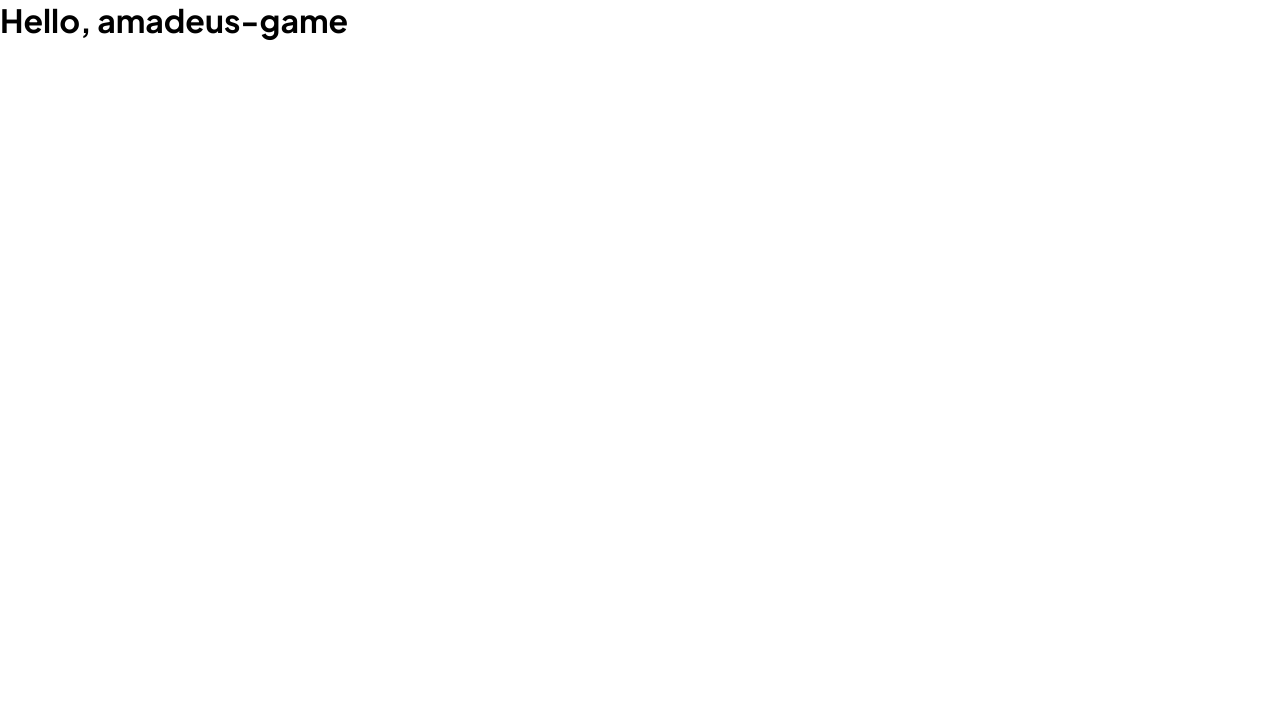
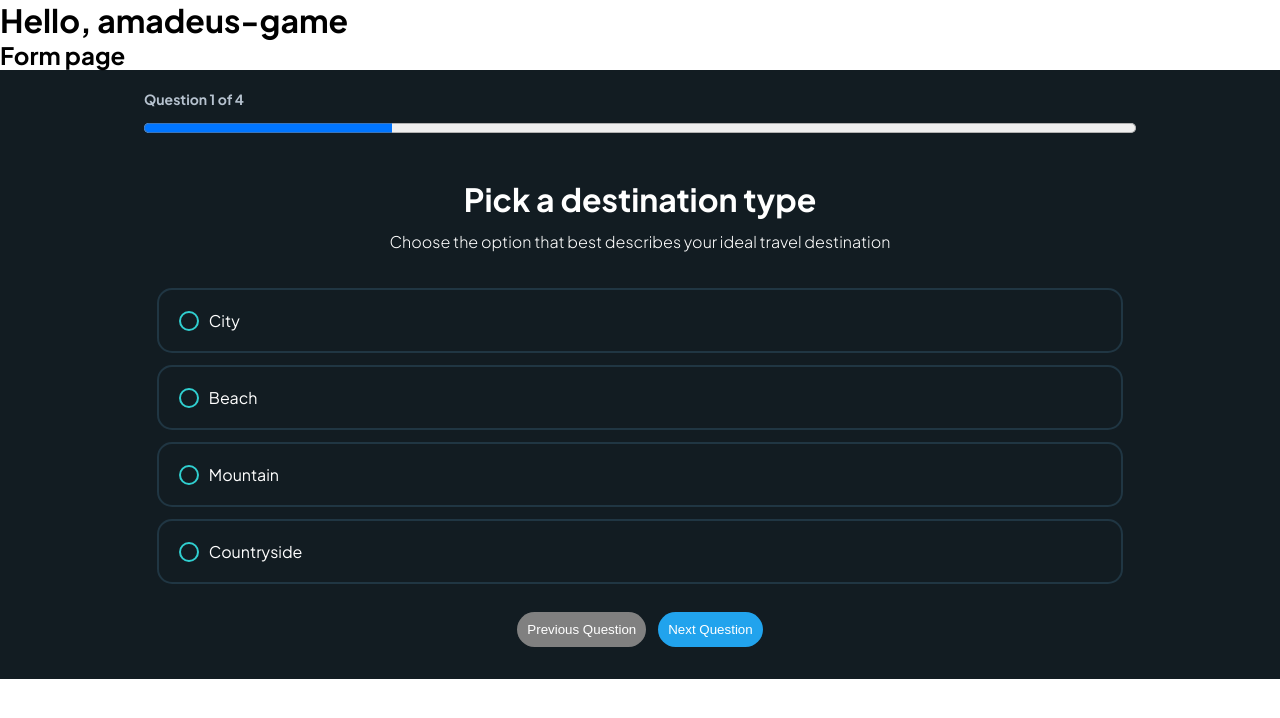
Before and after one commit to IsaacBerri/amadeus_game, an Angular app: page /form in a window 1280 px wide. Shown: the top 718 px of the page. Built offline with nearby package versions, Linux system fonts and the light colour scheme; a web font is replaced by a local one.

Commit message:
Updating styles from the progress bar

```diff
--- a/src/app/app.component.html
+++ b/src/app/app.component.html
@@ -1,2 +1,2 @@
-
 <h1>Hello, amadeus-game</h1>
+<router-outlet/>
--- a/src/app/components/progress-bar/progress-bar.component.html
+++ b/src/app/components/progress-bar/progress-bar.component.html
@@ -1,14 +1,6 @@
-<!DOCTYPE html>
-<main>
-  <div class="contenido">
-    <div class="progress-text">Question 1 of 4</div>
-    <div>
-      <progress class="progress-bar" id="bar" max="4" value="1">Question 1</progress>
-    </div>
-
-    <!--Barra de prueba con div-->
-    <div class="bar">
-      <div class="progress" style="width: 100%"></div>
-    </div>
+<section class="content">
+  <h5 class="progress-text">Question 1 of 4</h5>
+  <div>
+    <progress class="progress-bar" id="bar" max="4" value="1">Question 1</progress>
   </div>
-</main>
+</section>
--- a/src/app/components/progress-bar/progress-bar.component.scss
+++ b/src/app/components/progress-bar/progress-bar.component.scss
@@ -1,21 +1,17 @@
-@import url('https://fonts.googleapis.com/css2?family=Nunito:ital,wght@0,200..1000;1,200..1000&family=Open+Sans:ital,wght@0,300..800;1,300..800&family=Roboto:ital,wght@0,100;0,300;0,400;0,500;0,700;0,900;1,100;1,300;1,400;1,500;1,700;1,900&display=swap');
-@import url('https://fonts.googleapis.com/css2?family=Nunito:ital,wght@0,200..1000;1,200..1000&family=Open+Sans:ital,wght@0,300..800;1,300..800&family=Oxygen:wght@300;400;700&family=Roboto:ital,wght@0,100;0,300;0,400;0,500;0,700;0,900;1,100;1,300;1,400;1,500;1,700;1,900&display=swap');
-@import url('https://fonts.googleapis.com/css2?family=Nunito:ital,wght@0,200..1000;1,200..1000&family=Open+Sans:ital,wght@0,300..800;1,300..800&family=Oxygen:wght@300;400;700&family=Roboto:ital,wght@0,100;0,300;0,400;0,500;0,700;0,900;1,100;1,300;1,400;1,500;1,700;1,900&family=Ubuntu:ital,wght@0,300;0,400;0,500;0,700;1,300;1,400;1,500;1,700&display=swap');
-
 $primario: #335368;
 $secundario: #22A1EB;
 $background: #121C22;
 $letra:#b6c2cf;
 
-.contenido{
+.content{
   width: 100%;
   height: 100%;
-  padding-bottom: 2rem;
+  padding: 20px;
   background-color: $background;
 }
 .progress-text {
+  margin-bottom: 10px;
   padding: 0 10%;
-  font-family: "Roboto", Helvetica, sans-serif;
   font-size: 14px;
   //line-height: 20px;
   color: $letra;
--- a/src/app/pages/form/form.component.html
+++ b/src/app/pages/form/form.component.html
@@ -1,4 +1,5 @@
 <main class="main">
   <h2>Form page</h2>
+  <app-progress-bar/>
   <app-questions-section/>
 </main>
--- a/src/app/pages/form/form.component.ts
+++ b/src/app/pages/form/form.component.ts
@@ -1,9 +1,10 @@
 import { Component } from '@angular/core';
+import { ProgressBarComponent } from '@components/progress-bar/progress-bar.component';
 import { QuestionsSectionComponent } from '@components/questions-section/questions-section.component';
 @Component({
   selector: 'app-form',
   standalone: true,
-  imports: [QuestionsSectionComponent],
+  imports: [QuestionsSectionComponent, ProgressBarComponent],
   templateUrl: './form.component.html',
   styleUrl: './form.component.scss'
 })
```
